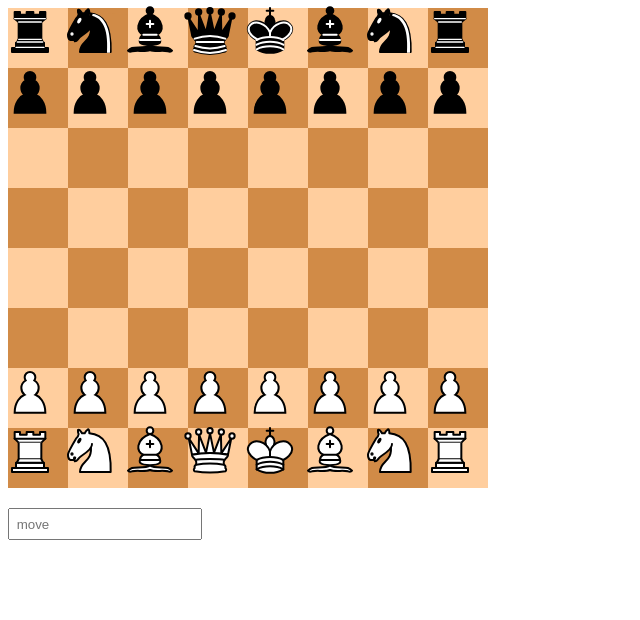
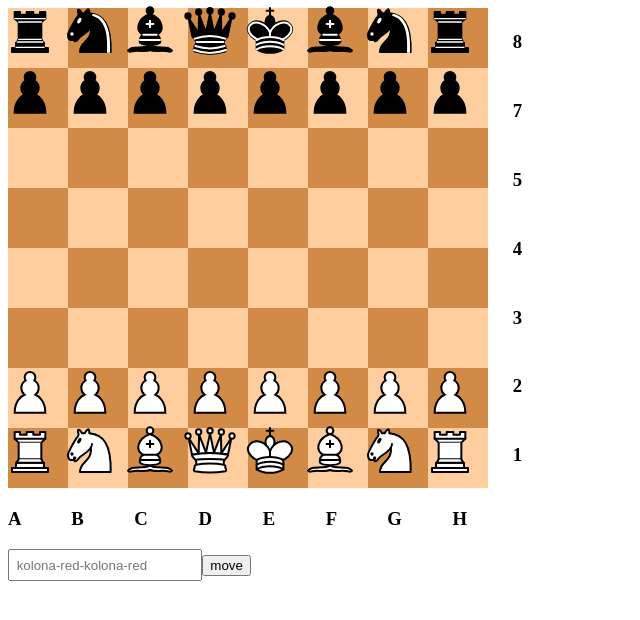
Before and after one commit to Szegoo/chess, a Next.js app: page / in a window 1280 px wide. Shown: the top 620 px of the page, without its empty margins (0-640 px from the left). Built offline with nearby package versions, Linux system fonts and the light colour scheme.

Commit message:
movement

```diff
--- a/package.json
+++ b/package.json
@@ -13,5 +13,9 @@
     "react": "^17.0.2",
     "react-dom": "^17.0.2",
     "sass": "^1.43.4"
+  },
+  "devDependencies": {
+    "@types/react": "^17.0.34",
+    "typescript": "^4.4.4"
   }
 }
--- a/pages/index.tsx
+++ b/pages/index.tsx
@@ -16,12 +16,14 @@ enum Piece {
     KingW,
 }
 interface State {
-    board: Piece[][]
+    board: Piece[][],
+    input: string
 }
 
 export default class Chess extends React.Component<null,State> {
     state = {
-        board: []
+        board: [],
+        input: ''
     }
     componentDidMount() {
         let board: Piece[][] = [];
@@ -91,22 +93,46 @@ export default class Chess extends React.Component<null,State> {
         }
         return res;
     }
+    move = () => {
+        let {input} = this.state;
+        let {board} = this.state;
+        let data = input.split('-');
+        console.log(data);
+        let startCol:number = Number(data[0].charCodeAt(0) - 97);
+        let startRow:number = 8 - Number(data[1]);
+        let destCol:number = Number(data[2].charCodeAt(0) - 97);
+        let destRow:number = 8-Number(data[3]);
+
+        let piece = board[startRow][startCol];
+        board[startRow][startCol] = Piece.None;
+        board[destRow][destCol] = piece;
+
+        this.setState({board});
+    }
+
     render() {
         const {board} = this.state;
         console.log(board);
         return (
             <div>
+                <div className="game">
                     <img className="board" src="chessboard.svg"/>
                     {board.length !== 0&& board.map((row, rIndx) =>
                         <div key={rIndx}>
                             {row.map((piece, indx) =>
-                            <img className="piece"
+                                <img key={indx} className="piece"
                                 style={{left: indx*60, top: rIndx*60}}
                                 src={this.getImageSrc(piece)}/>
                             )}
                         </div>
                     )}
-                <input placeholder="move"/>
+                    <h3>8</h3><h3>7</h3><h3>5</h3><h3>4</h3><h3>3</h3>
+                    <h3>2</h3><h3>1</h3>
+                </div>
+                <h3 className="chars">A B C D E F G H</h3>
+                <input onChange={(e) => this.setState({input: e.target.value})}
+                placeholder="kolona-red-kolona-red"/>
+                <button onClick={() => this.move()}>move</button>
             </div>
         )
     }
--- a/styles/styles.scss
+++ b/styles/styles.scss
@@ -10,9 +10,18 @@ html, * {
     position: absolute;
     z-index: 2;
 }
-
+.game {
+    display: flex;
+    flex-direction: column;
+    h3 {
+        margin-left: 500px;
+        padding: .25em;
+    }
+}
+.chars {
+  letter-spacing: 23px;
+}
 input {
-    margin-top: 500px;
     padding: .5em;
     &:focus {
         outline: none;
```
Also changed, not shown: tsconfig.json (added, +30 -0 lines), next-env.d.ts (added), 1 other file (tests, documents, lock files or other folders). Lines whose indentation alone changed are shown as unchanged.
